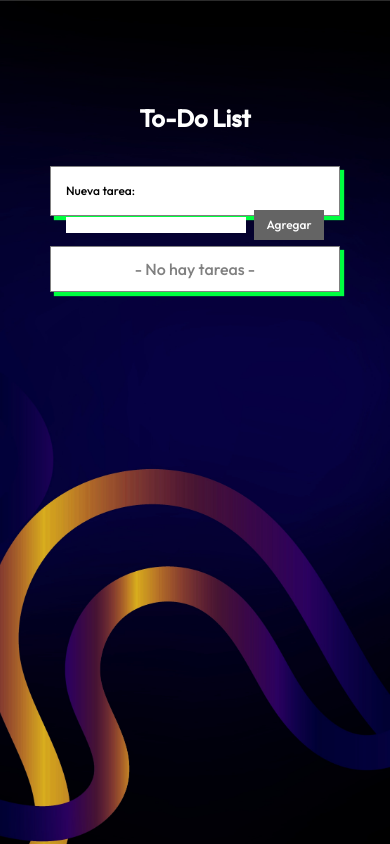
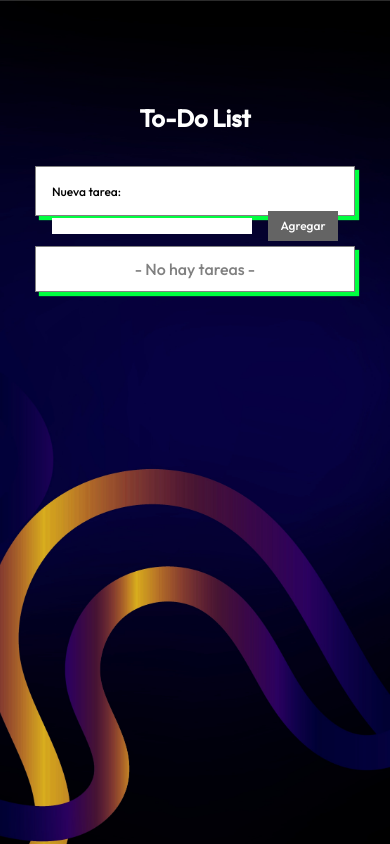
Before and after one commit to JoseSanchez90/To-Do-List, a Vue app: page / in a window 390 px wide. Built offline with nearby package versions, Linux system fonts and the light colour scheme.

Commit message:
update screen mobile

```diff
--- a/src/components/Task.vue
+++ b/src/components/Task.vue
@@ -334,17 +334,17 @@
     }
 
 /* Para móviles y pantallas pequeñas (480px o menos) */
-@media (max-width: 480px) {
+@media (max-width: 580px) {
     .sub-container {
-        width: 290px; /* Reduce aún más el ancho */
-        padding: 15px; /* Reduce el padding */
+        width: 320px; /* Reduce aún más el ancho */
+        padding: 16px; /* Reduce el padding */
         gap: 10px;
     }
 
     .task-container {
-        width: 290px; /* Reduce aún más el ancho */
+        width: 320px; /* Reduce aún más el ancho */
         max-height: 300px;
-        padding: 15px; /* Reduce el padding */
+        padding: 16px; /* Reduce el padding */
         gap: 10px;
         overflow-y: auto;
         padding: 10px;
@@ -357,7 +357,7 @@
     }
 
     .write {
-        width: 180px;
+        width: 200px;
     }
 
     h1 {
@@ -384,7 +384,7 @@
     }
 
     .edit-task {
-        width: 180px;
+        width: 200px;
         height: 10px;
         padding: 8px;
         font-size: 12px;
```
